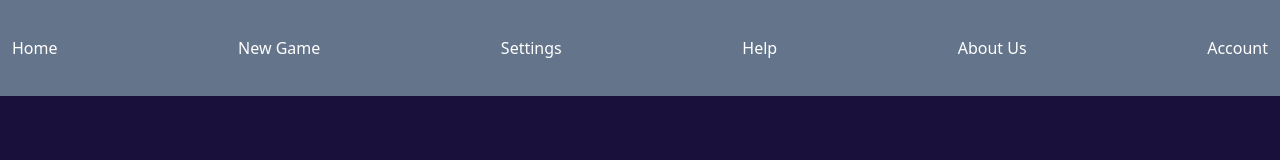
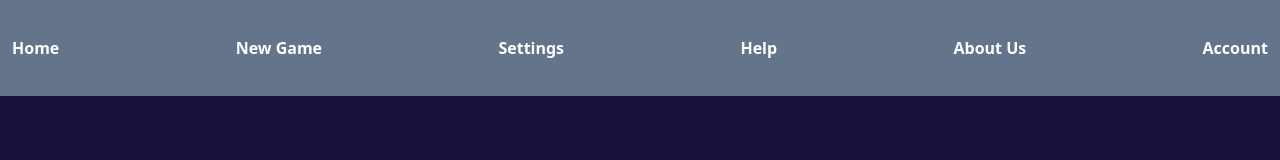
Before and after one commit to johak-at/planspiel, a Nuxt app: page /components/navigation in a window 1280 px wide. Shown: the top 160 px of the page. Built offline with nearby package versions, Linux system fonts and the light colour scheme; no server answers.

Commit message:
NewGame Page erstellt und hintergrundfarbe geändert

```diff
--- a/nuxt.config.ts
+++ b/nuxt.config.ts
@@ -7,10 +7,8 @@ export default defineNuxtConfig({
     "@pinia/nuxt",
     "@pinia-plugin-persistedstate/nuxt",
   ],
-  piniaPersistedstate: {
-    storage: "localStorage",
-  },supabase: {
+  supabase: {
     url: "https://iokcanuplcasnxjfqmbj.supabase.co", // Ihre Supabase URL
-    key: "eyJhbGciOiJIUzI1NiIsInR5cCI6IkpXVCJ9.eyJpc3MiOiJzdXBhYmFzZSIsInJlZiI6Imlva2NhbnVwbGNhc254amZxbWJqIiwicm9sZSI6ImFub24iLCJpYXQiOjE2ODg2MzM0ODYsImV4cCI6MjAwNDIwOTQ4Nn0.olguMW34EO9BFr-1-mbnaIpC86sbINYIAgJ9GRBLW-4" // Ihr Supabase Schlüssel
+    key: "eyJhbGciOiJIUzI1NiIsInR5cCI6IkpXVCJ9.eyJpc3MiOiJzdXBhYmFzZSIsInJlZiI6Imlva2NhbnVwbGNhc254amZxbWJqIiwicm9sZSI6ImFub24iLCJpYXQiOjE2ODg2MzM0ODYsImV4cCI6MjAwNDIwOTQ4Nn0.olguMW34EO9BFr-1-mbnaIpC86sbINYIAgJ9GRBLW-4", // Ihr Supabase Schlüssel
   },
 });
--- a/pages/components/navigation.vue
+++ b/pages/components/navigation.vue
@@ -1,12 +1,16 @@
 <template>
   <nav class="bg-slate-500 text-white py-6">
-    <ul class="flex justify-between p-3">
-      <li><a class="hover:text-red-500">Home</a></li>
-      <li><a class="hover:text-red-500">New Game</a></li>
-      <li><a class="hover:text-red-500">Settings</a></li>
-      <li><a class="hover:text-red-500">Help</a></li>
-      <li><a class="hover:text-red-500">About Us</a></li>
-      <li><a class="hover:text-red-500">Account</a></li>
+    <ul class="flex justify-between p-3 font-bold">
+      <button><a class="hover:text-red-500">Home</a></button>
+      <button>
+        <a class="hover:text-red-500" href="http://localhost:3000/newgame"
+          >New Game</a
+        >
+      </button>
+      <button><a class="hover:text-red-500">Settings</a></button>
+      <button><a class="hover:text-red-500">Help</a></button>
+      <button><a class="hover:text-red-500">About Us</a></button>
+      <button><a class="hover:text-red-500">Account</a></button>
     </ul>
   </nav>
 </template>
--- /dev/null
+++ b/pages/newgame.vue
@@ -0,0 +1,13 @@
+<script setup></script>
+
+<template>
+  <div class="h-screen bg-white text-black">
+    <button class="flex items-center">Start Game</button>
+  </div>
+</template>
+
+<style>
+* {
+  color: black;
+}
+</style>
```
Also changed, not shown: pages/index.vue (+5 -13 lines).
